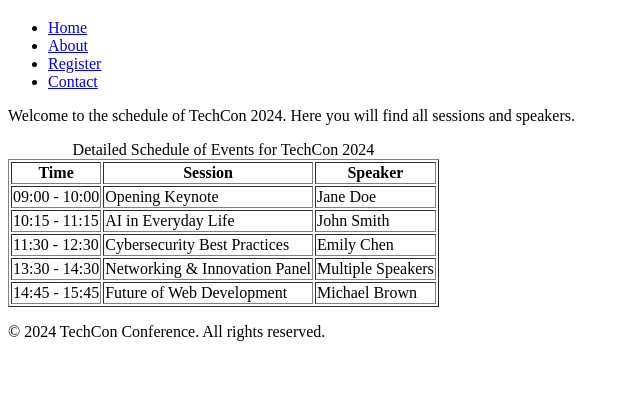
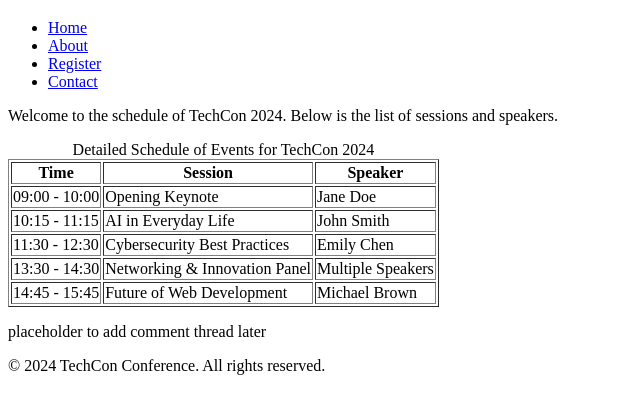
Before and after one commit to haleluya001/TechCon_HTML, a plain HTML site: page techcon_website/schedule.html in a window 1280 px wide. Shown: the part 61-474 px from the top of the page, without its empty margins (0-640 px from the left). Drawn offline with Linux system fonts and the light colour scheme.

Commit message:
second project Pt. 2

```diff
--- a/techcon_website/schedule.html
+++ b/techcon_website/schedule.html
@@ -5,7 +5,6 @@
   <title>Schedule for TechCon 2024</title>
 </head>
 <body>
-    <!-- Header -->
   <header>
     <h1>Schedule for TechCon 2024</h1>
     <nav>
@@ -18,10 +17,9 @@
     </nav>
   </header>
 
-    <!-- Main Content -->
   <main>
-        <section>
-            <p>Welcome to the schedule of TechCon 2024. Here you will find all sessions and speakers.</p>
+    <article>
+      <p>Welcome to the schedule of TechCon 2024. Below is the list of sessions and speakers.</p>
       <table border="1">
         <caption>Detailed Schedule of Events for TechCon 2024</caption>
         <thead>
@@ -59,10 +57,12 @@
           </tr>
         </tbody>
       </table>
-        </section>
+    </article>
+    <aside>
+      <p>placeholder to add comment thread later</p>
+    </aside>
   </main>
 
-    <!-- Footer -->
   <footer>
     <p>&copy; 2024 TechCon Conference. All rights reserved.</p>
   </footer>
```
Lines whose indentation alone changed are shown as unchanged.
